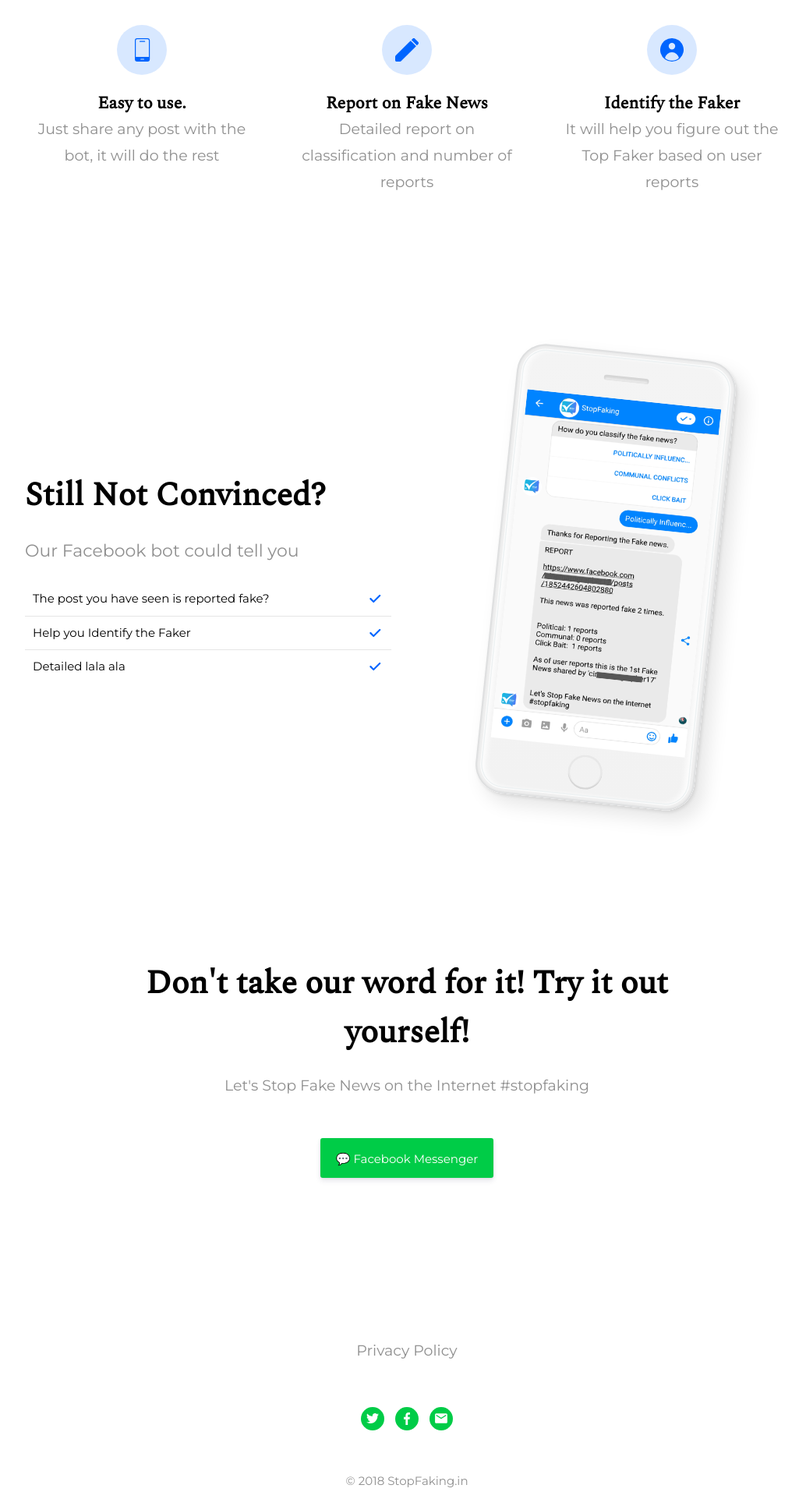
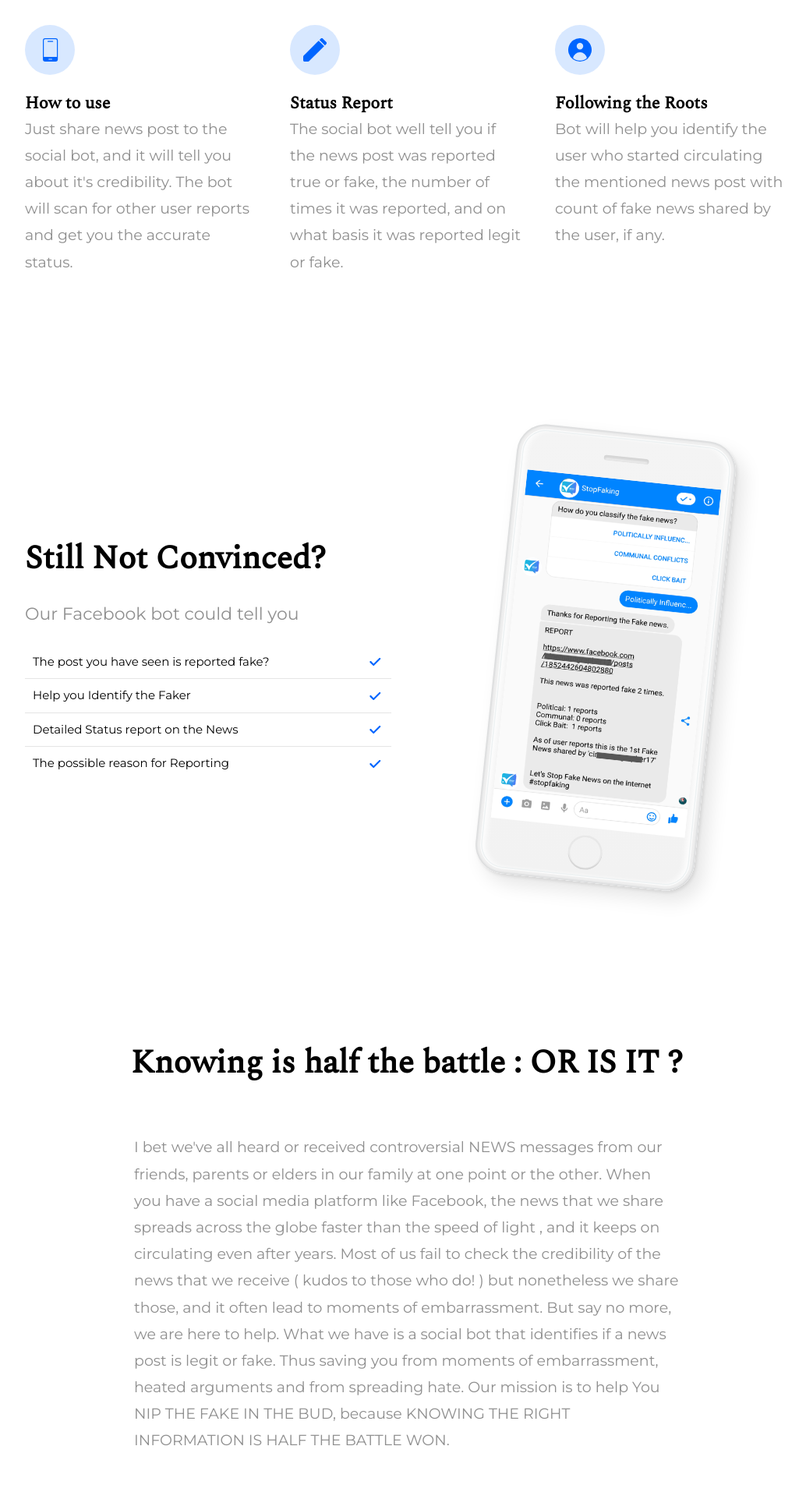
Before and after one commit to afterflood/StopFaking.in, a plain HTML site: page index.html in a window 1280 px wide. Shown: the part 709-2623 px from the top of the page at 78% size, without its empty margins (118-1152 px from the left). Drawn offline with nearby package versions, Linux system fonts and the light colour scheme.

Commit message:
Update home page

```diff
--- a/index.html
+++ b/index.html
@@ -54,32 +54,32 @@
     </div>
     <section id="feature-1" class="section blue-white" sitemeta="[object Object]" activepage="Landing">
       <div class="container-lrg flex">
-        <div class="col-4 text-center flex flex-column center-horizontal">
-          <i class="icon mobile-center-icon secondary-bg">
+        <div class="col-4">
+          <i class="icon secondary-bg">
             <svg class="svg-fill" xmlns="http://www.w3.org/2000/svg" viewBox="0 0 25 25">
               <path d="M16 3.5a.5.5 0 0 1-.5.5h-5a.5.5 0 0 1 0-1h5a.5.5 0 0 1 .5.5zm5-1v20a2.503 2.503 0 0 1-2.5 2.5h-11A2.503 2.503 0 0 1 5 22.5v-20A2.503 2.503 0 0 1 7.5 0h11A2.503 2.503 0 0 1 21 2.5zm-6 20a.5.5 0 0 0-.5-.5h-3a.5.5 0 0 0 0 1h3a.5.5 0 0 0 .5-.5zm5-20A1.502 1.502 0 0 0 18.5 1h-11A1.502 1.502 0 0 0 6 2.5V20h14z"></path>
             </svg>
           </i>
-          <h3 class="bold primary-color">Easy to use.</h3>
-          <p class="paragraph secondary-color">Just share any post with the bot, it will do the rest</p>
+          <h3 class="bold primary-color">How to use</h3>
+          <p class="paragraph secondary-color">Just share news post to the social bot, and it will tell you about it's credibility. The bot will scan for other user reports and get you the accurate status. </p>
         </div>
-        <div class="col-4 text-center flex flex-column center-horizontal">
-          <i class="icon mobile-center-icon secondary-bg">
+        <div class="col-4">
+          <i class="icon secondary-bg">
             <svg class="svg-fill" viewBox="0 0 21 21" xmlns="http://www.w3.org/2000/svg">
               <path d="M20.561 5.388L19.5 6.45 14.55 1.5 15.611.44a1.501 1.501 0 0 1 2.121 0l2.829 2.828a1.501 1.501 0 0 1 0 2.121zM.44 15.611A1.49 1.49 0 0 0 0 16.671V20a1 1 0 0 0 1 1h3.328a1.49 1.49 0 0 0 1.06-.439L18.794 7.156l-4.95-4.95L.44 15.611z"></path>
             </svg>
           </i>
-          <h3 class="bold primary-color">Report on Fake News</h3>
-          <p class="paragraph secondary-color">Detailed report on classification and number of reports</p>
+          <h3 class="bold primary-color">Status Report</h3>
+          <p class="paragraph secondary-color">The social bot well tell you if the news post was reported true or fake, the number of times it was reported, and on what basis it was reported legit or fake.</p>
         </div>
-        <div class="col-4 text-center flex flex-column center-horizontal">
-          <i class="icon mobile-center-icon secondary-bg">
+        <div class="col-4">
+          <i class="icon secondary-bg">
             <svg class="svg-fill" xmlns="http://www.w3.org/2000/svg" viewBox="0 0 25 25">
               <path d="M12.5 0A12.489 12.489 0 0 0 5 22.483a12.432 12.432 0 0 0 14.999 0q.5-.376.96-.799A12.487 12.487 0 0 0 12.5 0zm0 5A3.5 3.5 0 1 1 9 8.5 3.504 3.504 0 0 1 12.5 5zm0 19a11.443 11.443 0 0 1-7.393-2.704 7.489 7.489 0 0 1 14.786 0A11.443 11.443 0 0 1 12.5 24z"></path>
             </svg>
           </i>
-          <h3 class="bold primary-color">Identify the Faker</h3>
-          <p class="paragraph secondary-color">It will help you figure out the Top Faker based on user reports</p>
+          <h3 class="bold primary-color">Following the Roots</h3>
+          <p class="paragraph secondary-color">Bot will help you identify the user who started circulating the mentioned news post with count of fake news shared by the user, if any.</p>
         </div>
       </div>
     </section>
@@ -106,7 +106,15 @@
               </svg>
             </li>
             <li class="checklist-item flex center-horizontal spread pad10 pr0 pl0">
-              <p class="span primary-color mr20">Detailed lala ala </p>
+              <p class="span primary-color mr20">Detailed Status report on the News</p>
+              <svg width="22px" height="22px" viewBox="0 0 22 22" version="1.1" xmlns="http://www.w3.org/2000/svg" xmlns:xlink="http://www.w3.org/1999/xlink" class="noshrink svg-fill">
+                <g transform="translate(4.000000, 5.000000)">
+                  <path d="M5.24961475,8.39956394 L2.16512063,5.35475362 C1.74038521,4.93548271 1.05017933,4.9352057 0.624646383,5.35526395 C0.199019838,5.77541456 0.198881924,6.45614266 0.624129379,6.8759191 L4.35212111,10.555948 C4.38658274,10.6034965 4.42544251,10.6488955 4.46870038,10.6915969 C4.70907746,10.9288814 5.03375662,11.0320952 5.3475228,11.0013023 C5.59592563,10.9812599 5.83876209,10.8774981 6.02880771,10.6898975 C6.06831079,10.6509027 6.10414872,10.6096632 6.13632157,10.5665961 L13.9850992,2.81879759 C14.4107939,2.39857976 14.410861,1.71746456 13.985328,1.29740632 C13.5597015,0.8772557 12.8697673,0.877449143 12.444108,1.29763217 L5.24961475,8.39956394 Z"></path>
+                </g>
+              </svg>
+            </li>
+            <li class="checklist-item flex center-horizontal spread pad10 pr0 pl0">
+              <p class="span primary-color mr20">The possible reason for Reporting</p>
               <svg width="22px" height="22px" viewBox="0 0 22 22" version="1.1" xmlns="http://www.w3.org/2000/svg" xmlns:xlink="http://www.w3.org/1999/xlink" class="noshrink svg-fill">
                 <g transform="translate(4.000000, 5.000000)">
                   <path d="M5.24961475,8.39956394 L2.16512063,5.35475362 C1.74038521,4.93548271 1.05017933,4.9352057 0.624646383,5.35526395 C0.199019838,5.77541456 0.198881924,6.45614266 0.624129379,6.8759191 L4.35212111,10.555948 C4.38658274,10.6034965 4.42544251,10.6488955 4.46870038,10.6915969 C4.70907746,10.9288814 5.03375662,11.0320952 5.3475228,11.0013023 C5.59592563,10.9812599 5.83876209,10.8774981 6.02880771,10.6898975 C6.06831079,10.6509027 6.10414872,10.6096632 6.13632157,10.5665961 L13.9850992,2.81879759 C14.4107939,2.39857976 14.410861,1.71746456 13.985328,1.29740632 C13.5597015,0.8772557 12.8697673,0.877449143 12.444108,1.29763217 L5.24961475,8.39956394 Z"></path>
@@ -124,7 +132,32 @@
         </div>
       </div>
     </section>
-    <section id="cta-3" class="section blue-white" sitemeta="[object Object]" activepage="Landing">
+    <section id="faq-3" class="section blue-white" sitemeta="[object Object]" activepage="Landing">
+      <div class="container">
+        <div class="col-12 text-center">
+          <h3 class="heading primary-color">
+            Knowing is half the battle : OR IS IT ?
+          </h3>
+        </div>
+      </div>
+      <div class="container">
+        <div class="col-12 mt40">
+          <div class="faq pad20">
+            <b class="bold primary-color">
+
+            </b>
+            <p class="paragraph secondary-color">
+
+              I bet we've all heard or received controversial NEWS messages from our friends, parents or elders in our family at one point or the other. When you have a social media platform like Facebook, the news that we share spreads across the globe faster than
+              the speed of light , and it keeps on circulating even after years. Most of us fail to check the credibility of the news that we receive ( kudos to those who do! ) but nonetheless we share those, and it often lead to moments of embarrassment.
+              But say no more, we are here to help. What we have is a social bot that identifies if a news post is legit or fake. Thus saving you from moments of embarrassment, heated arguments and from spreading hate. Our mission is to help You NIP THE
+              FAKE IN THE BUD, because KNOWING THE RIGHT INFORMATION IS HALF THE BATTLE WON.
+            </p>
+          </div>
+        </div>
+      </div>
+    </section>
+    <section id="cta-4" class="section blue-white" sitemeta="[object Object]" activepage="Landing">
       <div class="container text-center">
         <div class="col-12">
           <h4 class="heading primary-color">Don't take our word for it! Try it out yourself!</h4>
@@ -137,7 +170,7 @@
         </div>
       </div>
     </section>
-    <footer id="footer-4" class="section text-center blue-white" sitemeta="[object Object]" activepage="Landing">
+    <footer id="footer-5" class="section text-center blue-white" sitemeta="[object Object]" activepage="Landing">
       <div class="container col-12">
         <nav class="mb50">
           <a target="_blank" href="http://api.stopfaking.in/docs/privacy" class="nav-link secondary-color">Privacy Policy</a>
```
